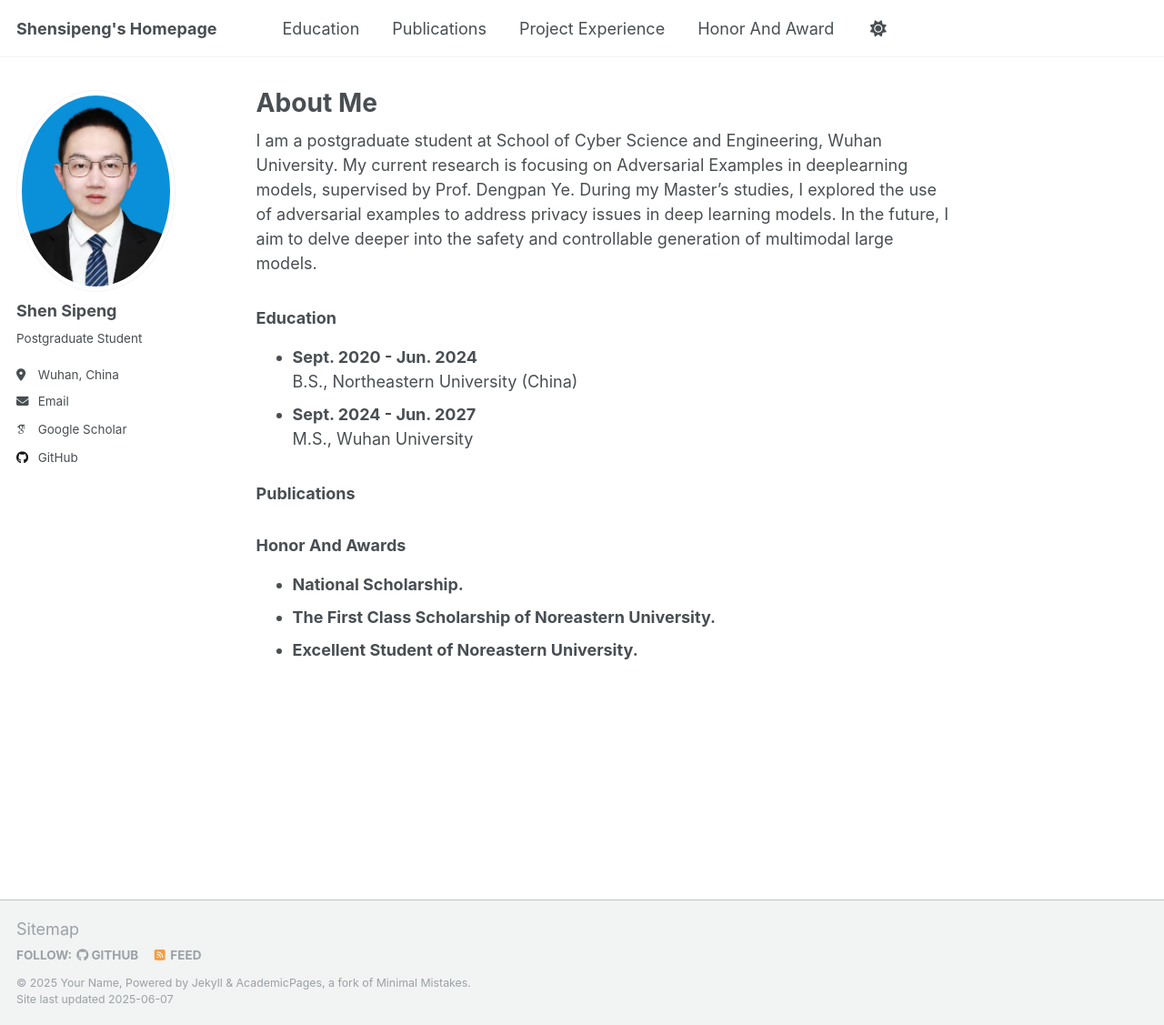
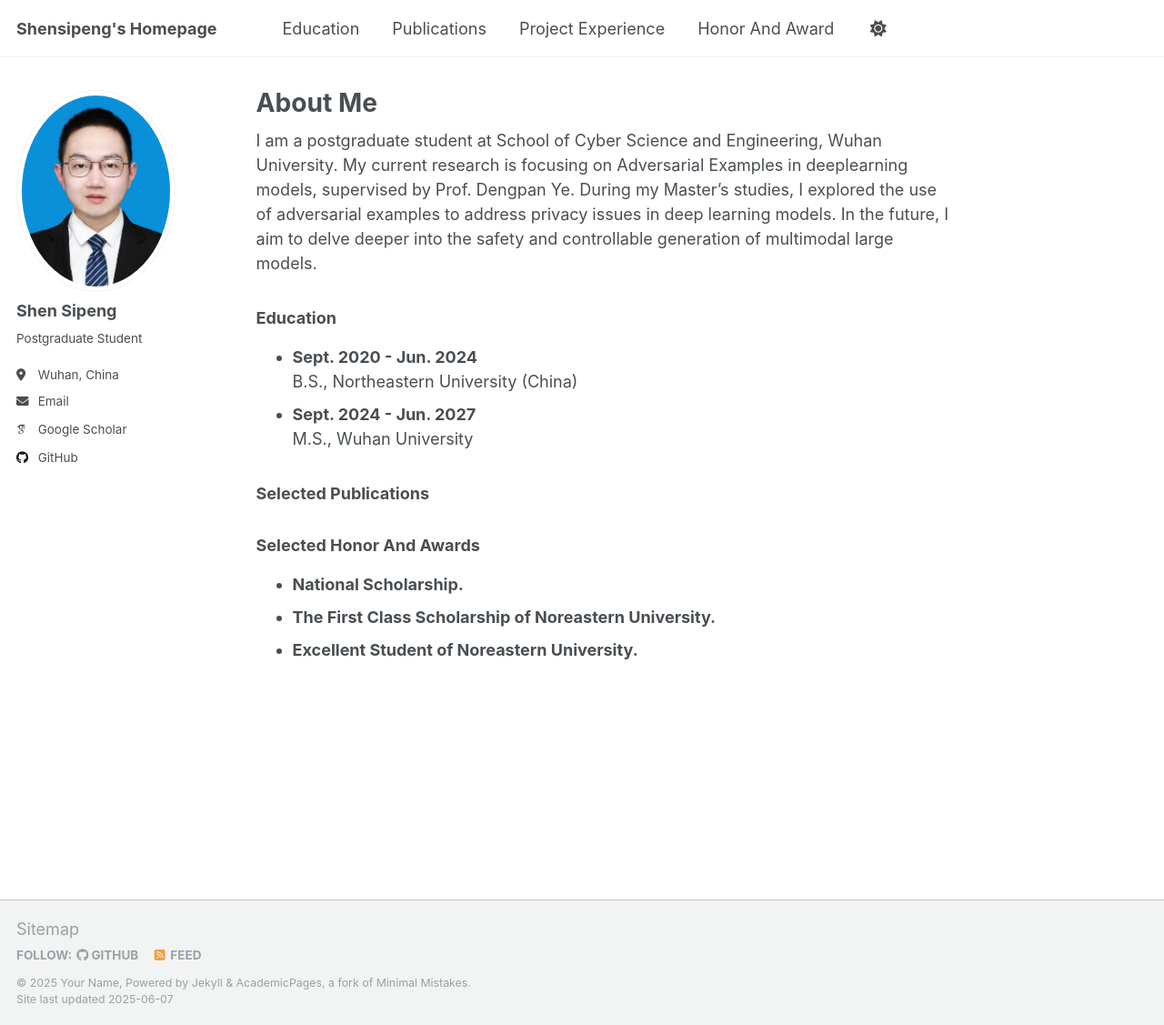
Before and after one commit to SipengShen01/shensipeng, a Jekyll site: the page built from _pages/about.md, in a window 1280 px wide and 1127 px high. Shown: the whole window at 91% size. Built offline with Jekyll 4.4.1, drawn with Linux system fonts in a browser that asks for light colours; some web fonts are replaced.

Commit message:
Update about.md

```diff
--- a/_pages/about.md
+++ b/_pages/about.md
@@ -14,10 +14,10 @@ I am a postgraduate student at School of Cyber Science and Engineering, Wuhan Un
 - **Sept. 2024 - Jun. 2027**
   M.S., Wuhan University
 
-### Publications
+### Selected Publications
 
 
-### Honor And Awards
+### Selected Honor And Awards
 - **National Scholarship.**
 - **The First Class Scholarship of Noreastern University.**
 - **Excellent Student of Noreastern University.**
```
